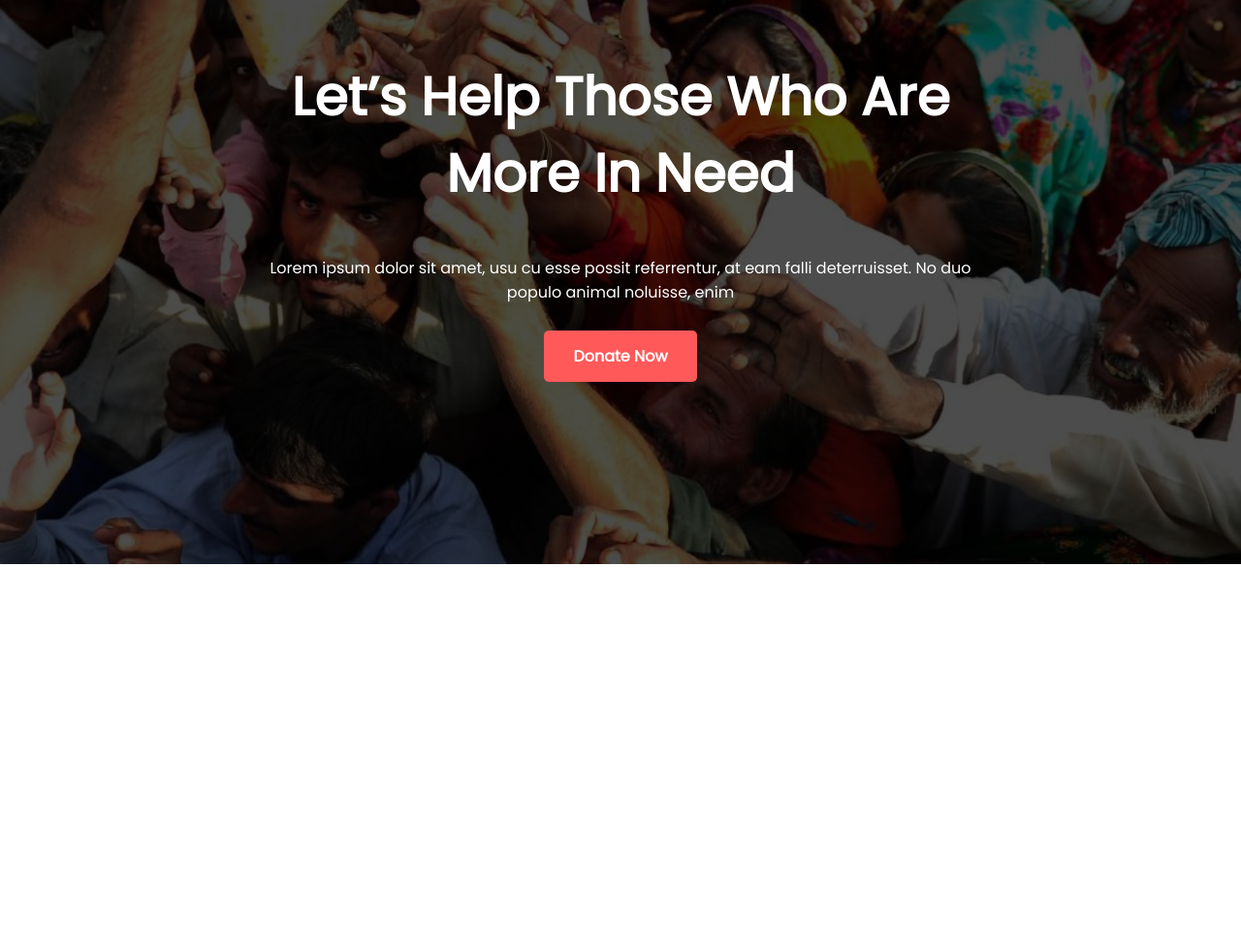
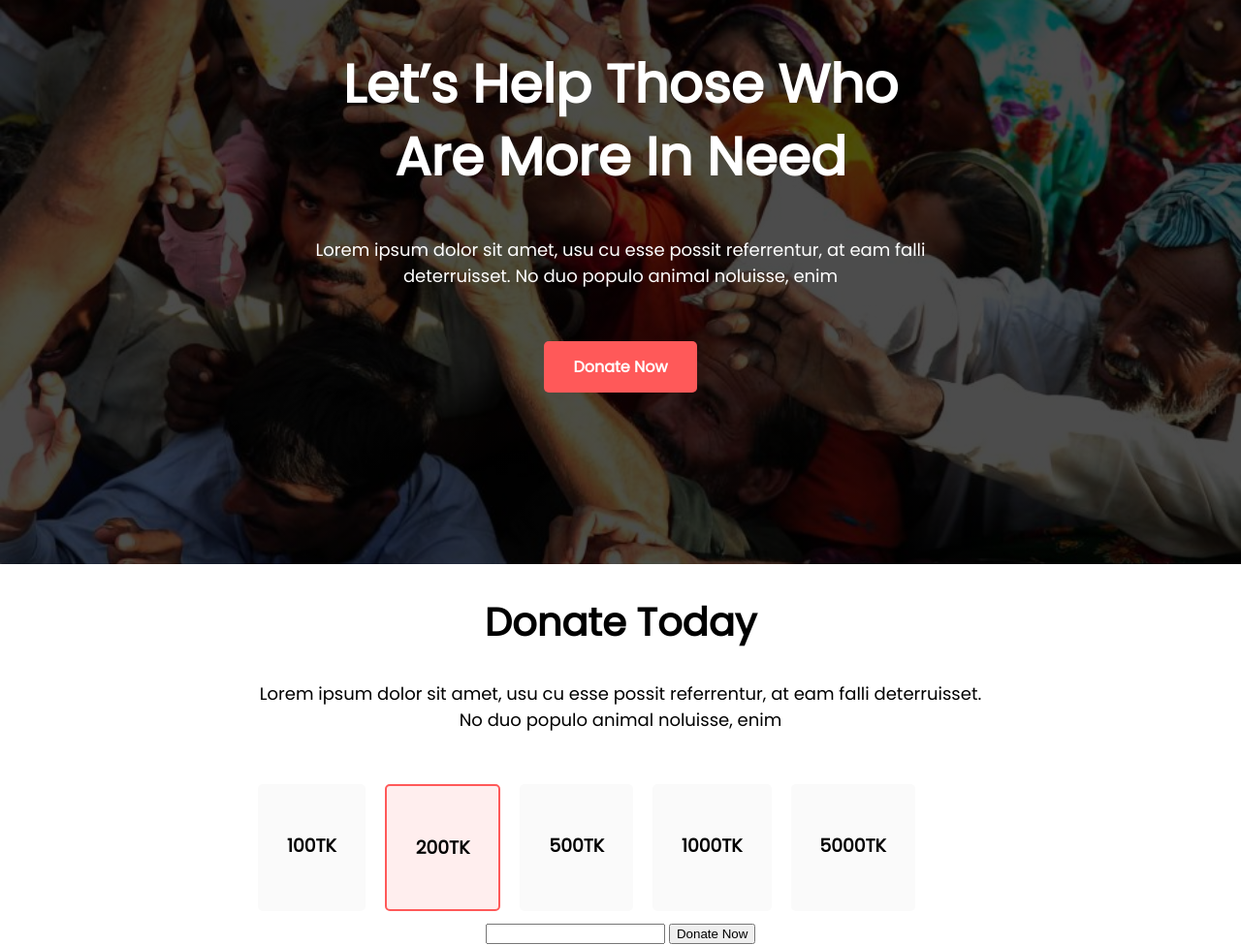
Before and after one commit to jubayeranik/Donation-Website, a plain HTML site: page index.html in a window 1280 px wide. Shown: the part 188-1163 px from the top of the page at 97% size. Before the commit the page ends 800 px from the top, so only its background shows below. Drawn offline with Linux system fonts and the light colour scheme.

Commit message:
second section

```diff
--- a/index.html
+++ b/index.html
@@ -16,14 +16,42 @@
 
 <body>
     <section class="hero-section">
-        <div class="overlay">
+        <div>
             <h1> Let’s Help Those Who Are More In Need</h1>
             <p>
                 Lorem ipsum dolor sit amet, usu cu esse possit referrentur, at eam falli deterruisset. No duo populo
                 animal
-                noluisse, enim</p> <br>
+                noluisse, enim</p> <br><br>
             <a class="cta-button" href="https://github.com/jubayeranik/">Donate Now</a>
         </div>
+
+    </section>
+    <section class="donate-sec">
+        <h2>Donate Today</h2>
+        <p>Lorem ipsum dolor sit amet, usu cu esse possit referrentur, at eam falli deterruisset. No duo populo
+            animal noluisse, enim</p> <br>
+        <div class="amount">
+            <div class="dnt-box">
+                <h3>100TK</h3>
+            </div>
+            <div class="dnt-color">
+                <h3>200TK</h3>
+            </div>
+            <div class="dnt-box">
+                <h3>500TK</h3>
+            </div>
+            <div class="dnt-box">
+                <h3>1000TK</h3>
+            </div>
+            <div class="dnt-box">
+                <h3>5000TK</h3>
+            </div>
+
+        </div>
+        <form class="dnt-form">
+            <input type="text">
+            <button type="submit">Donate Now</button>
+        </form>
     </section>
 
 </body>
--- a/style.css
+++ b/style.css
@@ -7,8 +7,18 @@ body {
 
 h1 {
     font-size: 55px;
-    line-height: 79px;
+    line-height: 75px;
     font-weight: 700;
+}
+
+h2 {
+    font-size: 40px;
+    line-height: 54px;
+    font-weight: 700;
+}
+
+p {
+    font-size: 18px;
 }
 
 .hero-section {
@@ -22,10 +32,14 @@ h1 {
     align-items: center;
     text-align: center;
     color: white;
+    padding-left: 25%;
+    padding-right: 25%;
+}
+
+.donate-sec {
     padding-left: 20%;
     padding-right: 20%;
-
-
+    text-align: center;
 }
 
 .cta-button {
@@ -37,3 +51,26 @@ h1 {
     padding: 15px 30px;
     border-radius: 5px;
 }
+
+.amount {
+    display: flex;
+}
+
+.dnt-box {
+    padding: 30px;
+    margin: 10px;
+    background-color: #FAFAFA;
+    border-radius: 5px;
+}
+
+.dnt-color {
+    padding: 30px;
+    margin: 10px;
+    background-color: #FFEEEE;
+    border: 2px solid #FF5959;
+    border-radius: 5px;
+}
+
+.dnt-form {
+    display: inline-block;
+}
```
